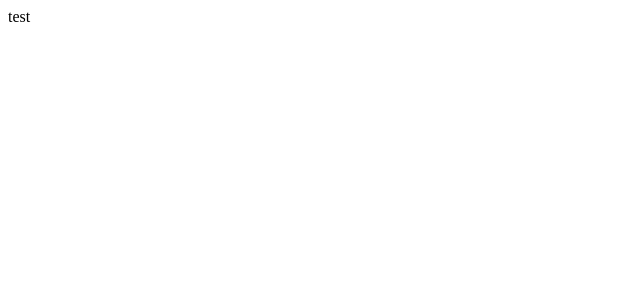
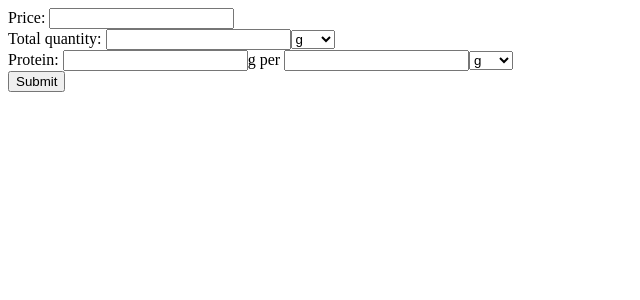
Before and after one commit to travfu/frugal-protein, a Django app: page /protein-price-calculator in a window 1280 px wide. Before the commit the part shown is almost empty. Shown: the top 300 px of the page, without its empty margins (0-640 px from the left). Run offline with Django 3.2, Linux system fonts and the light colour scheme.

Commit message:
add form to template

```diff
--- a/frugal_protein/calculator/templates/calculator/calc.html
+++ b/frugal_protein/calculator/templates/calculator/calc.html
@@ -1,5 +1,13 @@
 {% extends "products/html_base.html" %}
 
 {% block content %}
-    <div>test</div>
+    <div>
+        <form action="{% url 'protein_calculator' %}" method="post">
+            {% csrf_token %}
+            <div>Price: {{ form.price_value }}</div>
+            <div>Total quantity: {{ form.qty_value }}{{ form.qty_unit }}</div>
+            <div>Protein: {{ form.protein_value }}g per {{ form.protein_per_value }}{{ form.protein_per_unit }}</div>
+            <button>Submit</button>
+        </form>
+    </div>
 {% endblock content %}
```
